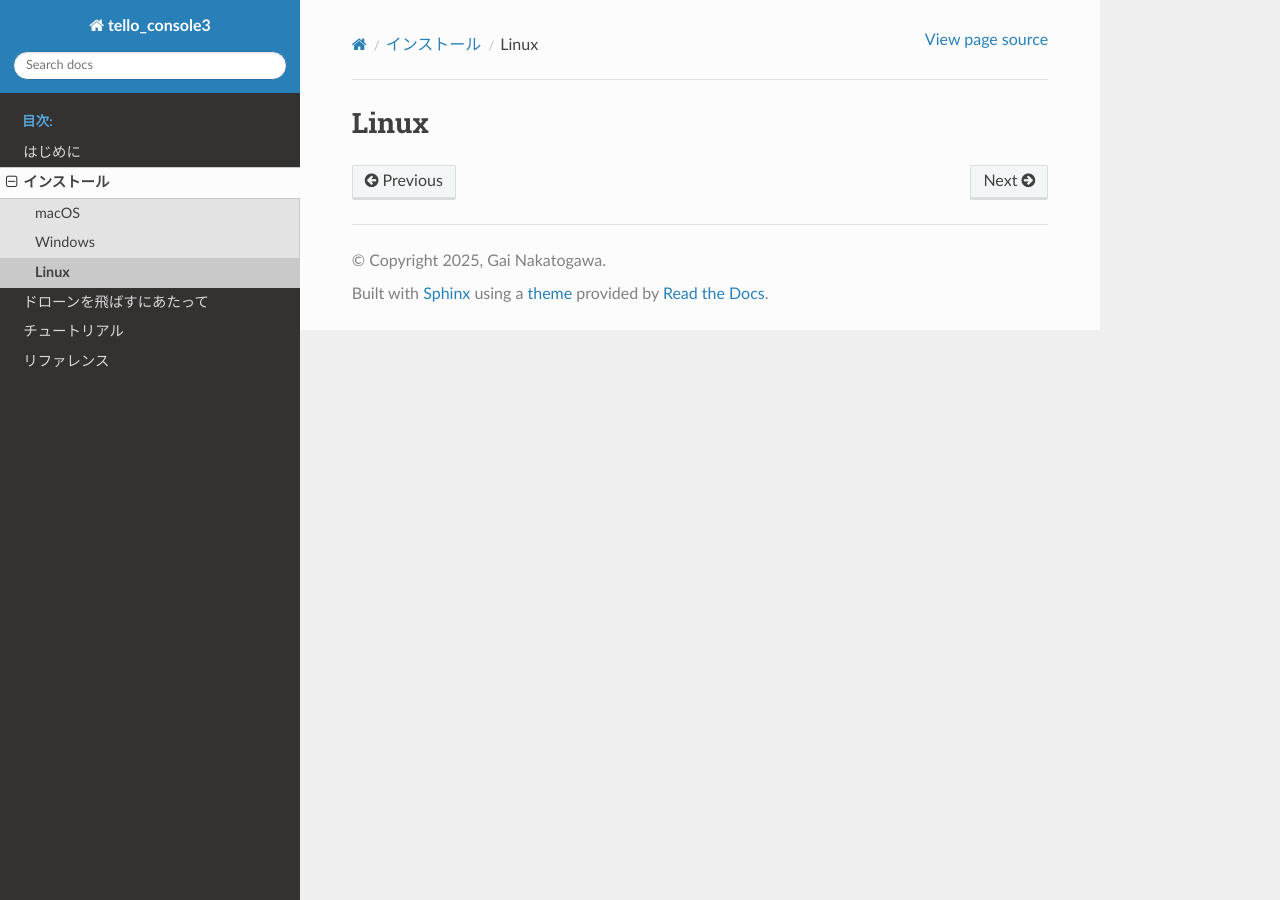
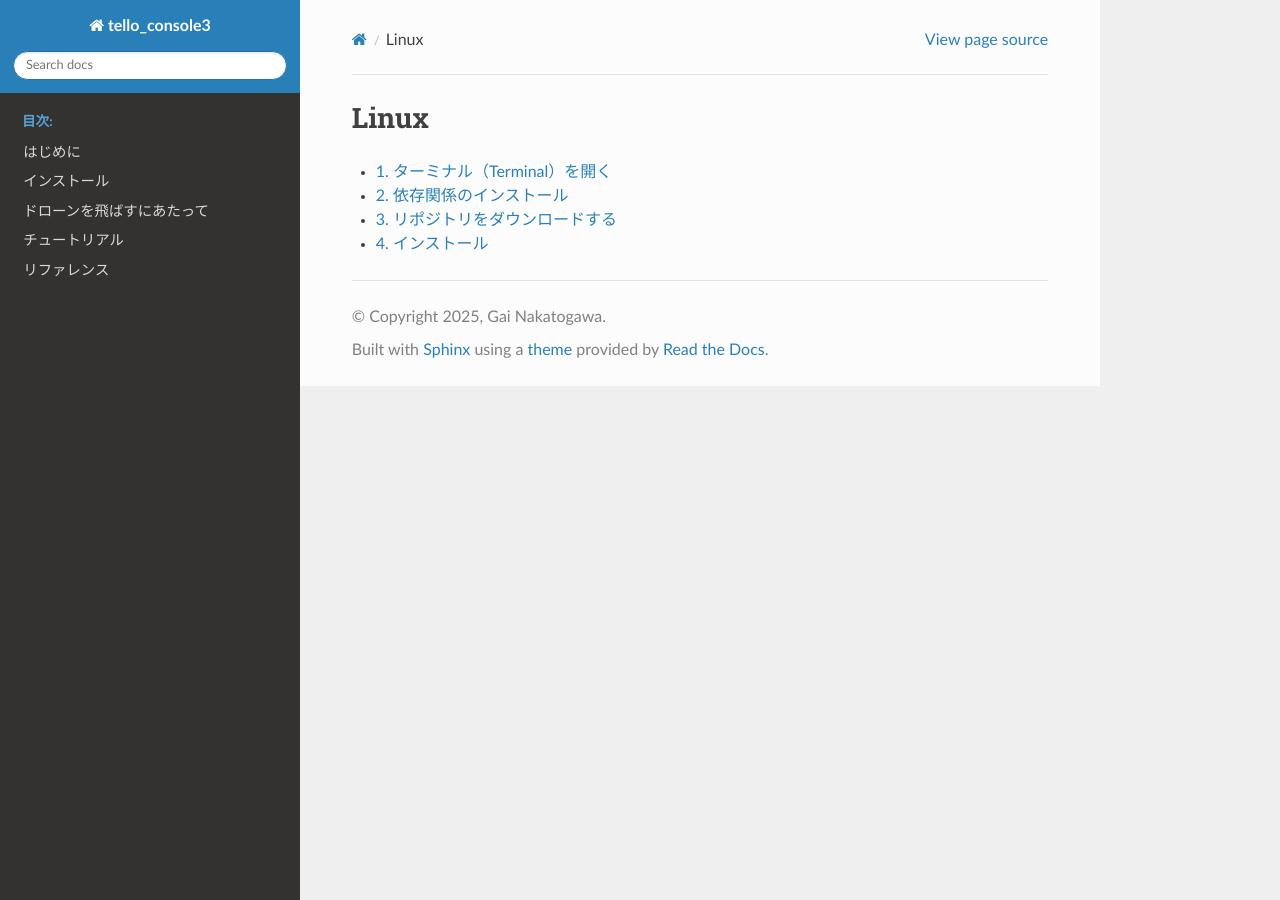
Before and after one commit to GAI-313/tello_console3.io, a Sphinx documentation site: the page built from docs/source/install/linux/index.rst, in a window 1280 px wide. Built offline with Sphinx 7.4.7 and the Read the Docs theme 3.1.0, drawn with Linux system fonts in a browser that asks for light colours; pages that are not in the unit, such as notebooks, are missing from menus.

Commit message:
Add install base

```diff
--- /dev/null
+++ b/docs/source/install/check.rst
@@ -0,0 +1,3 @@
+======================================================================================
+確認
+======================================================================================
--- /dev/null
+++ b/docs/source/install/index.rst
@@ -0,0 +1,14 @@
+============
+インストール
+============
+
+
+.. toctree::
+    :maxdepth: 1
+
+    ./mac/index
+    ./windows/index
+    ./linux/index
+
+.. toctree::
+    ./check
--- /dev/null
+++ b/docs/source/install/linux/about_terminal.rst
@@ -0,0 +1,3 @@
+======================================================================================
+ターミナル（Terminal）を開く
+======================================================================================
--- /dev/null
+++ b/docs/source/install/linux/clone.rst
@@ -0,0 +1,3 @@
+======================================================================================
+リポジトリをダウンロードする
+======================================================================================
--- /dev/null
+++ b/docs/source/install/linux/dependencies.rst
@@ -0,0 +1,3 @@
+======================================================================================
+依存関係のインストール
+======================================================================================
--- a/docs/source/install/linux.rst
+++ b/docs/source/install/linux/index.rst
@@ -5,4 +5,9 @@
 
 .. toctree::
     :maxdepth: 2
-    :caption: :
+    :numbered:
+
+    ./about_terminal
+    ./dependencies
+    ./clone
+    ./install
--- /dev/null
+++ b/docs/source/install/linux/install.rst
@@ -0,0 +1,3 @@
+======================================================================================
+インストール
+======================================================================================
--- /dev/null
+++ b/docs/source/install/mac/about_terminal.rst
@@ -0,0 +1,3 @@
+======================================================================================
+ターミナル（Terminal）を開く
+======================================================================================
--- a/docs/source/install/macos.rst
+++ b/docs/source/install/mac/index.rst
@@ -5,4 +5,6 @@
 
 .. toctree::
     :maxdepth: 2
-    :caption: :
+    :numbered:
+
+    ./about_terminal
--- /dev/null
+++ b/docs/source/install/windows/about_powershell.rst
@@ -0,0 +1,3 @@
+======================================================================================
+PowerShell を開く
+======================================================================================
--- a/docs/source/install/windows.rst
+++ b/docs/source/install/windows/index.rst
@@ -5,4 +5,6 @@
 
 .. toctree::
     :maxdepth: 2
-    :caption: :
+    :numbered:
+
+    ./about_powershell
```
